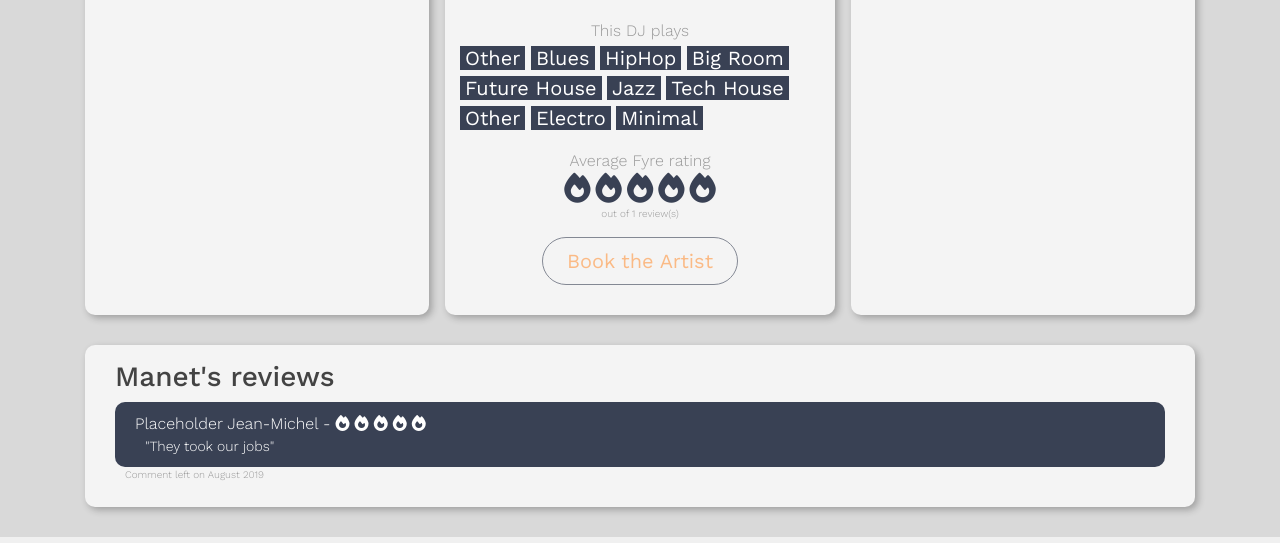
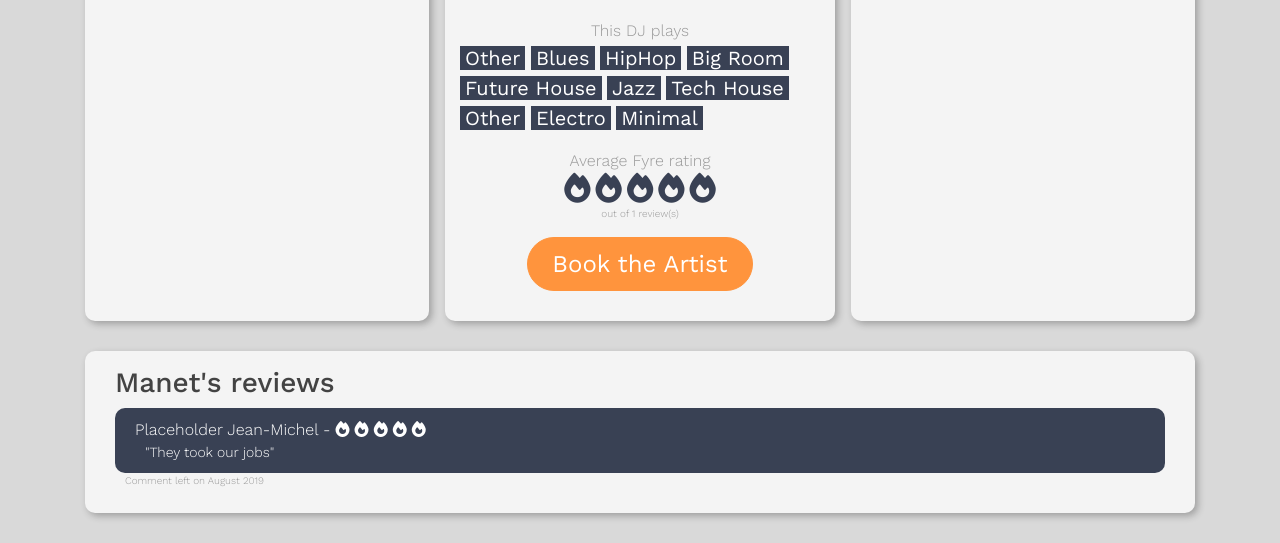
Before and after one commit to ArnoLac/AirFyre, a Rails app: page /dj_profiles/1 in a window 1280 px wide. Shown: the part 611-1154 px from the top of the page. Run offline with Rails 7, Linux system fonts and the light colour scheme; data comes from the database, SQL or seed files in the repository; style sheets or scripts are compiled from the project's sources; some libraries are stand-ins or nearby versions.

```diff
--- a/app/assets/stylesheets/components/_dj_card.scss
+++ b/app/assets/stylesheets/components/_dj_card.scss
@@ -82,9 +82,18 @@
   }
 
   .btn-ghost {
-    font-size: 20px;
-    color: $fyre-orange;
+    font-size: 24px;
+    color: white;
+    background-color: $fyre-orange;
+    border: 1px solid $fyre-orange;
+    opacity: 1;
+    transition: background-color 0.3s ease;
+    transition: border 0.3s ease;
+  }
 
+  .btn-ghost:hover {
+    background-color: $fyre-darker-orange;
+    border: 1px solid $fyre-darker-orange;
   }
 
 
--- a/app/assets/stylesheets/config/_colors.scss
+++ b/app/assets/stylesheets/config/_colors.scss
@@ -12,3 +12,4 @@ $fyre-light-grey: #d9d9d9ff;
 $fyre-dark-grey: #434343ff;
 $fyre-dark-blue: #394154;
 $fyre-orange: #ff943d;
+$fyre-darker-orange: #fc750f;
```
Also changed, not shown: 1 other file.
